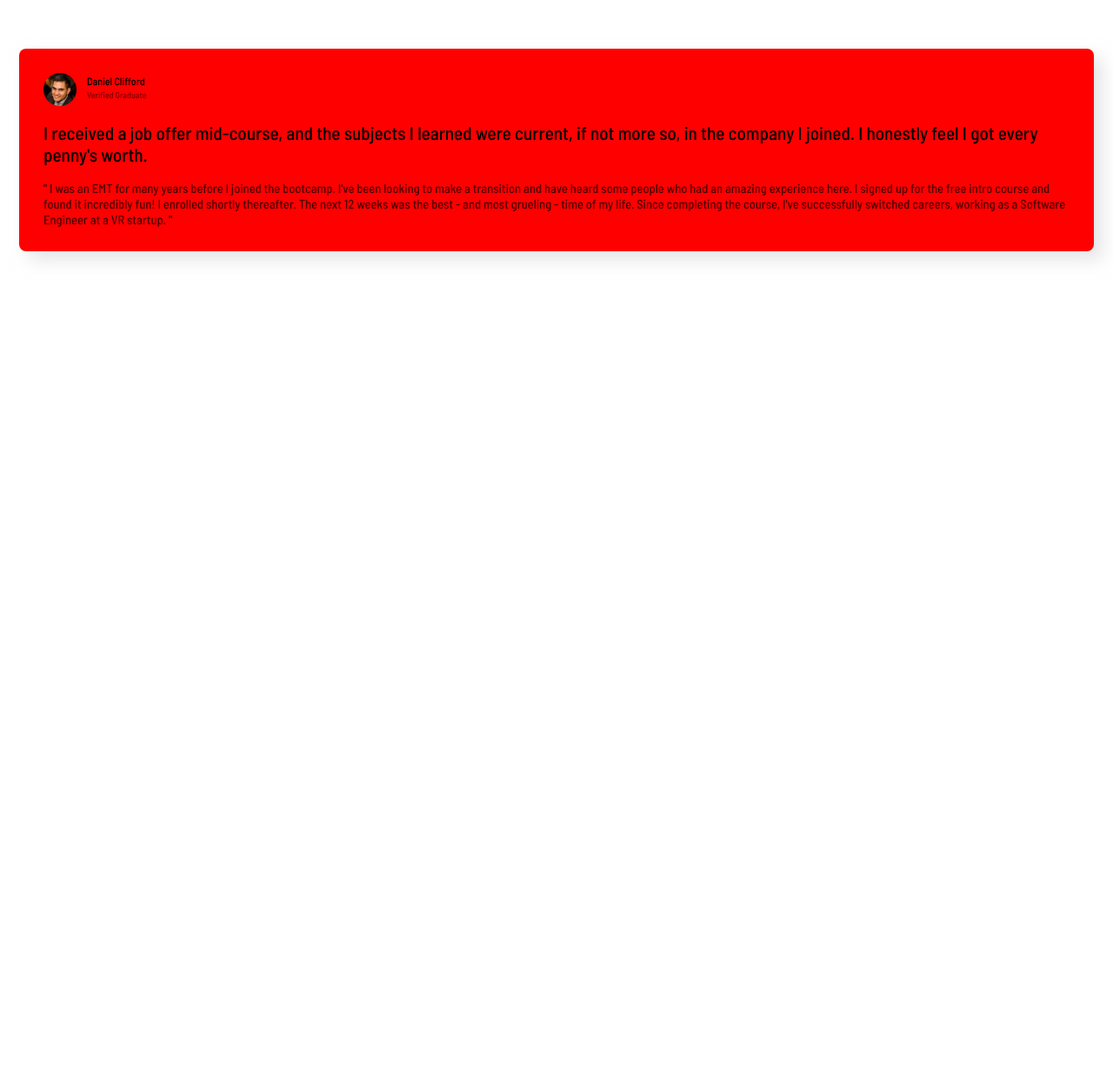
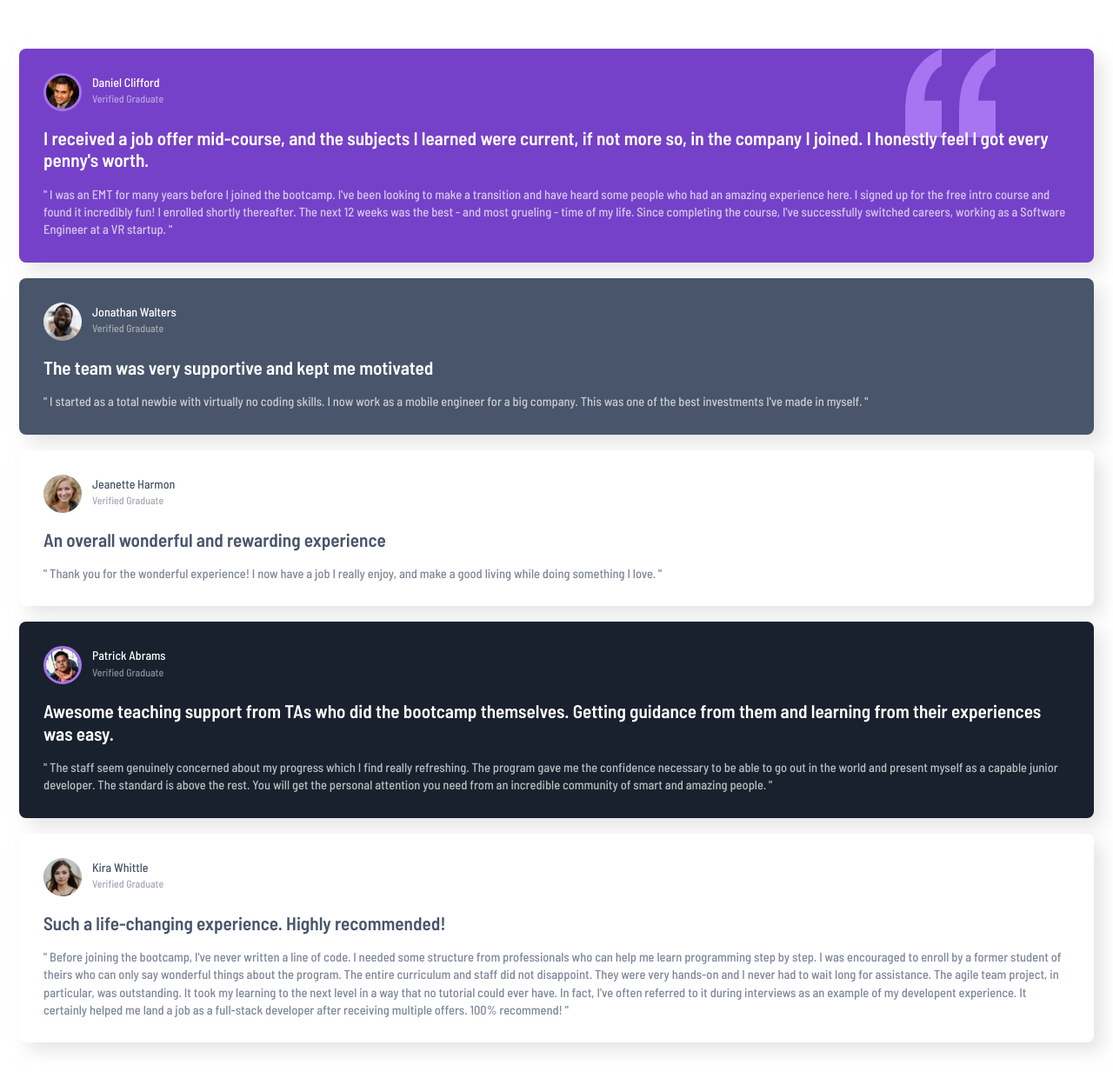
Before and after one commit to larissacauane/Testimonials-Grid-Section, a plain HTML site: page index.html in a window 1280 px wide. Shown: the whole page at 87% size. Before the commit the page ends 800 px from the top, so only its background shows below. Drawn offline with Linux system fonts and the light colour scheme.

Commit message:
finaliza versão mobile first

```diff
--- a/css/style.css
+++ b/css/style.css
@@ -26,6 +26,7 @@ body {
 
 .section-grid-testimonials {
   display: grid;
+  row-gap: 1.8rem;
   padding: 5.6rem 2.2rem;
 }
 
@@ -33,10 +34,10 @@ body {
 /* TESTIMONIALS */
 /* ================================== */
 .testimonials {
-    background-color: red;
+  background-color: red;
   display: grid;
   gap: 1.6rem;
-  padding:  2.8rem;
+  padding: 2.8rem;
   border-radius: 0.8rem;
   font-size: 1rem;
   box-shadow: 10px 10px 20px hsla(0, 0%, 81%, 0.541);
@@ -51,30 +52,75 @@ body {
 }
 
 .testimonials .testimonials-profile .img-profile-container img {
-  width: 3.8rem;
+  width: 4.4rem;
   border-radius: 50%;
 }
 
 .testimonials .testimonials-profile .name {
-  font-size: 1.2rem;
+  font-size: 1.4rem;
   font-weight: 500;
   line-height: 1.6;
 }
 
 .testimonials .testimonials-profile .position {
-  font-size: 1rem;
+  font-size: 1.2rem;
   opacity: 0.5;
   font-weight: 500;
 }
 
+/* ================================== */
+/* TESTIMONIALS TEXT*/
+/* ================================== */
 .testimonials > p:first-of-type {
   font-size: 2.12rem;
+  font-weight: 600;
   line-height: 1.2;
 }
 
 .testimonials > p:last-of-type {
   opacity: 0.7;
   font-size: 1.45rem;
+  line-height: 1.4;
+}
+
+/* ================================== */
+/* TESTIMONIALS QUOTE*/
+/* ================================== */
+.testimonials.quote {
+  background-image: url("/images/bg-pattern-quotation.svg");
+  background-repeat: no-repeat;
+  background-position: top right 10%;
+}
+
+/* ================================== */
+/* UTILITY CLASSES*/
+/* ================================== */
+.bg-violet {
+  background-color: var(--moderate-violet);
+}
+
+.border-violet {
+  border: 3px solid hsl(264, 82%, 70%);
+}
+
+.bg-grayish-blue {
+  background-color: var(--very-dark-grayish-blue);
+}
+
+.bg-blackish-blue {
+  background-color: var(--very-dark-blackish-blue);
+}
+
+.bg-white {
+  background-color: var(--white);
+}
+
+.text-color-neutral {
+  color: var(--white);
+}
+
+.text-color-secondary {
+  color: var(--very-dark-grayish-blue);
 }
 
 /* .flex{
--- a/index.html
+++ b/index.html
@@ -23,10 +23,14 @@
   <body>
     <main>
       <section class="section-grid-testimonials">
-        <section class="testimonials">
+        <section class="testimonials quote bg-violet text-color-neutral">
           <div class="testimonials-profile">
             <div class="img-profile-container">
-              <img src="images/image-daniel.jpg" alt="Daniel Clifford Icon" />
+              <img
+                src="images/image-daniel.jpg"
+                alt="Daniel Clifford Icon"
+                class="border-violet"
+              />
             </div>
             <div>
               <h2 class="name">Daniel Clifford</h2>
@@ -48,34 +52,14 @@
             as a Software Engineer at a VR startup. "
           </p>
         </section>
-      </section>
-    </main>
 
-    <!-- <main class="grid-testimonials">
-
-    <section class="testimonials bg-violet text-color-neutral .quote grid-col-span-2 space">
-      <div class="flex">
-        <div>
-          <img src="./images/image-daniel.jpg" alt="Daniel Clifford Icon">
-        </div>
-        <div>
-          <h2 class="name">Daniel Clifford</h2>
-          <p class="position">Verified Graduate</p>
-        </div>
-      </div>
-      <p> I received a job offer mid-course, and the subjects I learned were current, if not more so,
-        in the company I joined. I honestly feel I got every penny's worth.</p>
-      <p>“ I was an EMT for many years before I joined the bootcamp. I've been looking to make a
-        transition and have heard some people who had an amazing experience here. I signed up
-        for the free intro course and found it incredibly fun! I enrolled shortly thereafter.
-        The next 12 weeks was the best - and most grueling - time of my life. Since completing
-        the course, I've successfully switched careers, working as a Software Engineer at a VR startup. ”</p>
-    </section>
-
-    <section class="testimonials bg-grayish-blue text-color-neutral space">
-      <div class="flex">
-        <div>
-          <img src="./images/image-jonathan.jpg" alt="Jonathan Walters Icon">
+        <section class="testimonials bg-grayish-blue text-color-neutral">
+          <div class="testimonials-profile">
+            <div class="img-profile-container">
+              <img
+                src="images/image-jonathan.jpg"
+                alt="Jonathan Walters Icon"
+              />
             </div>
             <div>
               <h2 class="name">Jonathan Walters</h2>
@@ -83,14 +67,17 @@
             </div>
           </div>
           <p>The team was very supportive and kept me motivated</p>
-      <p>“ I started as a total newbie with virtually no coding skills. I now work as a mobile engineer
-        for a big company. This was one of the best investments I've made in myself. ”</p>
+          <p>
+            " I started as a total newbie with virtually no coding skills. I now
+            work as a mobile engineer for a big company. This was one of the
+            best investments I've made in myself. "
+          </p>
         </section>
 
-    <section class="testimonials bg-white text-color-secondary space">
-      <div class="flex">
-        <div>
-          <img src="./images/image-jeanette.jpg" alt="Jeanette Harmon Icon">
+        <section class="testimonials bg-white text-color-secondary">
+          <div class="testimonials-profile">
+            <div class="img-profile-container">
+              <img src="images/image-jeanette.jpg" alt="Jeanette Harmon Icon" />
             </div>
             <div>
               <h2 class="name">Jeanette Harmon</h2>
@@ -98,27 +85,73 @@
             </div>
           </div>
           <p>An overall wonderful and rewarding experience</p>
-      <p>“ Thank you for the wonderful experience! I now have a job I really enjoy, and make a good living
-        while doing something I love. ”</p>
+          <p>
+            " Thank you for the wonderful experience! I now have a job I really
+            enjoy, and make a good living while doing something I love. "
+          </p>
         </section>
 
-    <section class="testimonials bg-blackish-blue text-color-neutral grid-col-span-2 space">
-      <div class="flex">
-        <div>
-          <img src="./images/image-patrick.jpg" alt="Patrick Abrams Icon">
+        <section class="testimonials bg-blackish-blue text-color-neutral">
+          <div class="testimonials-profile">
+            <div class="img-profile-container">
+              <img
+                src="images/image-patrick.jpg"
+                alt="Patrick Abrams Icon"
+                class="border-violet"
+              />
             </div>
             <div>
               <h2 class="name">Patrick Abrams</h2>
               <p class="position">Verified Graduate</p>
             </div>
           </div>
-      <p>Awesome teaching support from TAs who did the bootcamp themselves. Getting guidance from them and
-        learning from their experiences was easy.</p>
-      <p>“ The staff seem genuinely concerned about my progress which I find really refreshing. The program
-        gave me the confidence necessary to be able to go out in the world and present myself as a capable
-        junior developer. The standard is above the rest. You will get the personal attention you need from
-        an incredible community of smart and amazing people. ”</p>
+          <p>
+            Awesome teaching support from TAs who did the bootcamp themselves.
+            Getting guidance from them and learning from their experiences was
+            easy.
+          </p>
+          <p>
+            " The staff seem genuinely concerned about my progress which I find
+            really refreshing. The program gave me the confidence necessary to
+            be able to go out in the world and present myself as a capable
+            junior developer. The standard is above the rest. You will get the
+            personal attention you need from an incredible community of smart
+            and amazing people. "
+          </p>
         </section>
+
+        <section class="testimonials bg-white text-color-secondary">
+          <div class="testimonials-profile">
+            <div class="img-profile-container">
+              <img src="images/image-kira.jpg" alt="Kira Whittle Icon" />
+            </div>
+            <div>
+              <h2 class="name">Kira Whittle</h2>
+              <p class="position">Verified Graduate</p>
+            </div>
+          </div>
+          <p>Such a life-changing experience. Highly recommended!</p>
+          <p>
+            " Before joining the bootcamp, I've never written a line of code. I
+            needed some structure from professionals who can help me learn
+            programming step by step. I was encouraged to enroll by a former
+            student of theirs who can only say wonderful things about the
+            program. The entire curriculum and staff did not disappoint. They
+            were very hands-on and I never had to wait long for assistance. The
+            agile team project, in particular, was outstanding. It took my
+            learning to the next level in a way that no tutorial could ever
+            have. In fact, I've often referred to it during interviews as an
+            example of my developent experience. It certainly helped me land a
+            job as a full-stack developer after receiving multiple offers. 100%
+            recommend! "
+          </p>
+        </section>
+      </section>
+    </main>
+
+    <!-- <main class="grid-testimonials">
+
+
 
     <section class="testimonials bg-white text-color-secondary space">
       <div class="flex">
```
Lines whose indentation alone changed are shown as unchanged.
